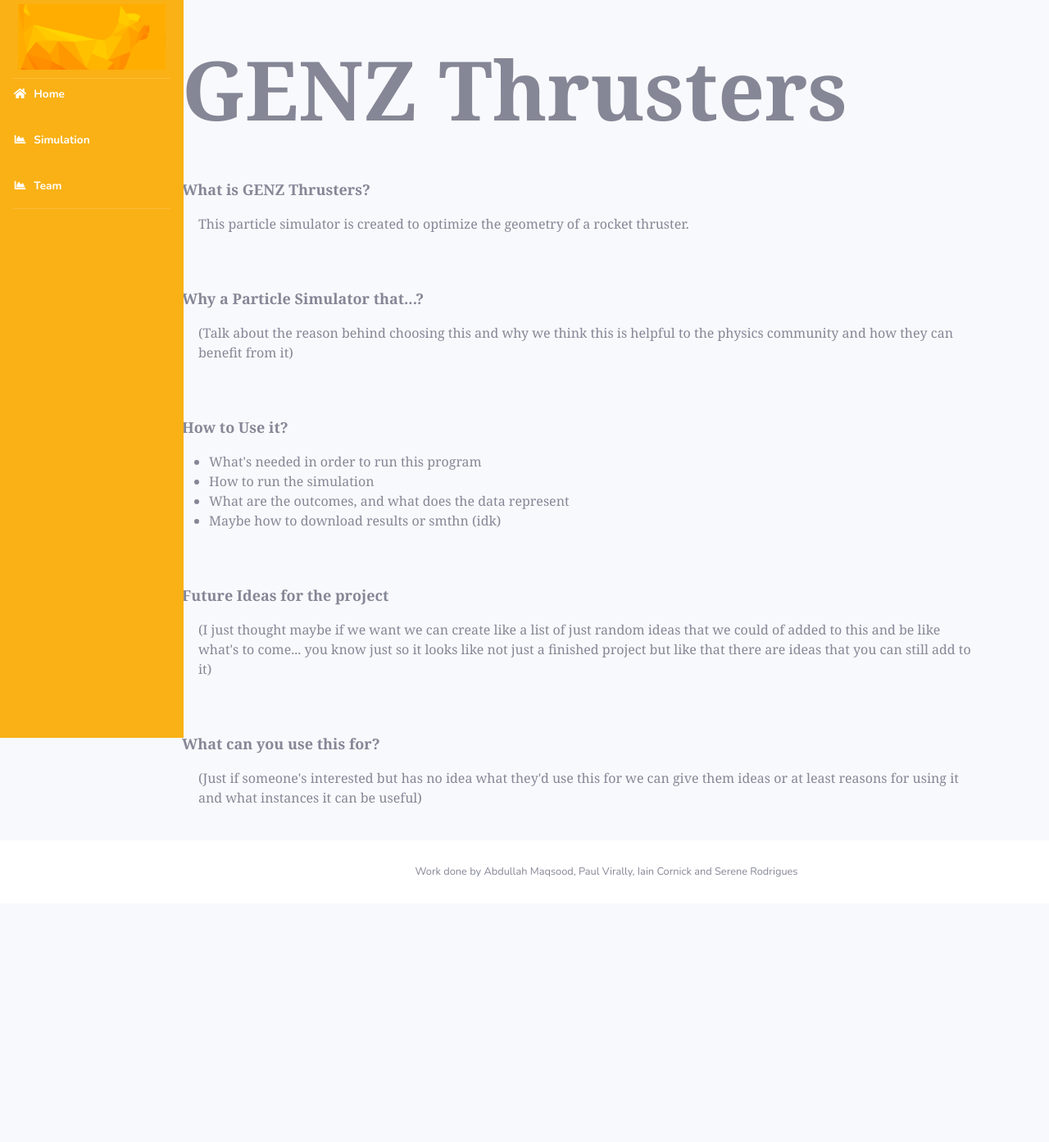
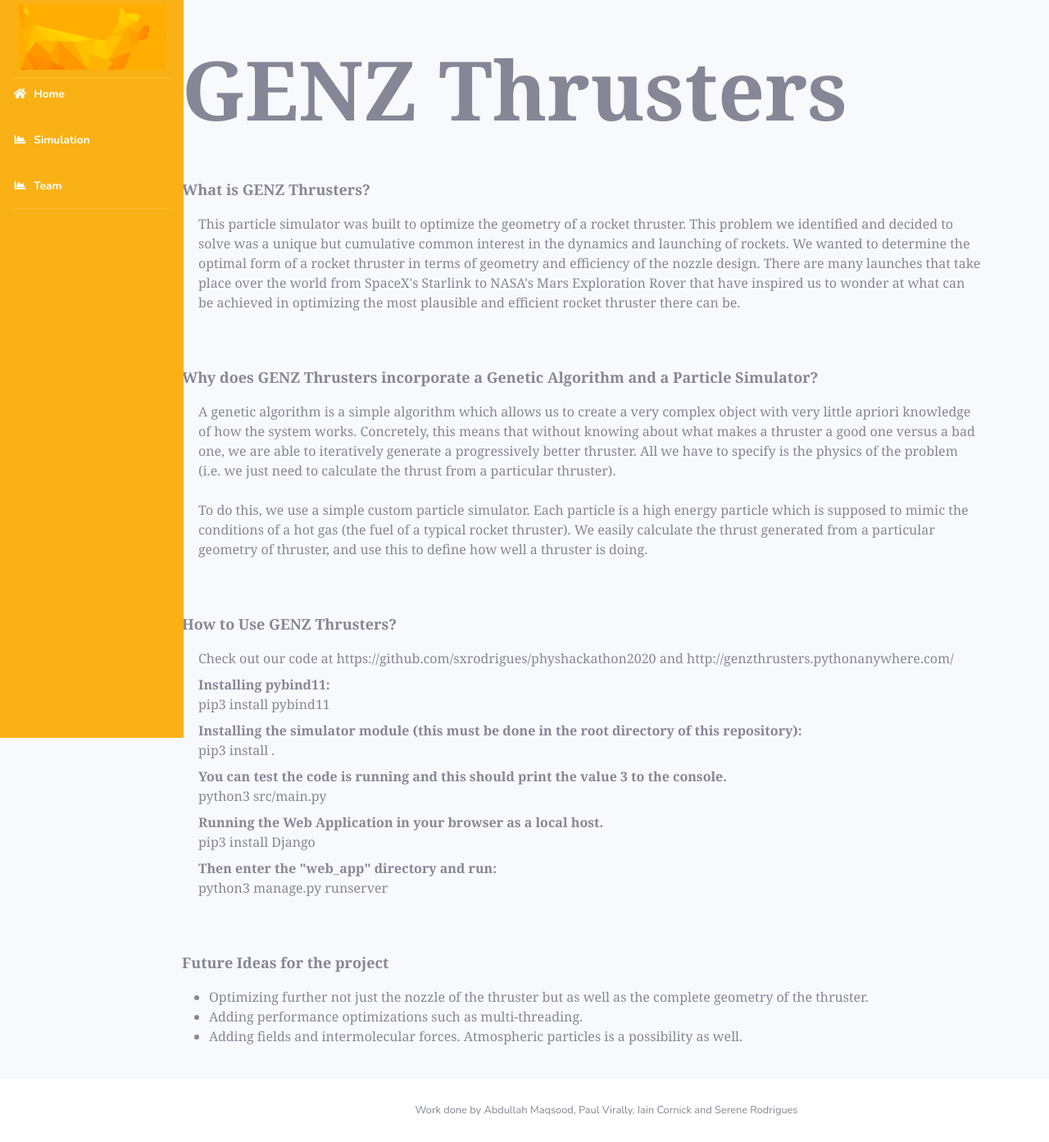
Before and after one commit to sxrodrigues/physhackathon2020, a Django app: page / in a window 1280 px wide. Shown: the whole page at 82% size. Before the commit the page ends 1070 px from the top, so only its background shows below. Run offline with Django 3.2, Linux system fonts and the light colour scheme; parts of the project's set-up code (start-up, migrations or seed data) failed here and were passed over; some libraries are stand-ins or nearby versions.

Commit message:
Home page done

```diff
--- a/web_app/templates/simapp/about.html
+++ b/web_app/templates/simapp/about.html
@@ -45,6 +45,4 @@
     <div class="w3-panel w3-padding-64">⠀⠀⠀⠀⠀⠀⠀⠀</div>
  </div>
 
-    {% endblock content %}
-
-    <!--img src="{% static 'simapp/charlie.png' %}" alt="Trying a picture" width="500" height="333"-->
+{% endblock content %}
--- a/web_app/templates/simapp/start.html
+++ b/web_app/templates/simapp/start.html
@@ -16,41 +16,46 @@
         What is GENZ Thrusters?</p>
 
     <p style ="padding-left: 20px; font-family: Cambria, Cochin, Georgia, Times, 'Times New Roman', serif">
-    This particle simulator is created to optimize the geometry of a rocket thruster.</p>
+        This particle simulator was built to optimize the geometry of a rocket thruster. This problem we identified and decided to solve was a unique but cumulative common interest in the dynamics and launching of rockets. We wanted to determine the optimal form of a rocket thruster in terms of geometry
+         and efficiency of the nozzle design. There are many launches that take place over the world from SpaceX's Starlink to NASA's Mars Exploration Rover that have inspired us to wonder at what can be achieved in optimizing the most plausible and efficient rocket thruster there can be.</p>
 
     <p style ="padding-top: 50px; font-family: Cambria, Cochin, Georgia, Times, 'Times New Roman', serif; font-weight: bolder; font-size: large;">
-        Why a Particle Simulator that...?</p>
+        Why does GENZ Thrusters incorporate a Genetic Algorithm and a Particle Simulator?</p>
 
     <p style ="padding-left: 20px; font-family: Cambria, Cochin, Georgia, Times, 'Times New Roman', serif">
-        (Talk about the reason behind choosing this and why we think this is helpful to the physics community and how they can benefit from it)
+        A genetic algorithm is a simple algorithm which allows us to create a very complex object with very little apriori knowledge of how the system works. Concretely, this means that without knowing about what makes a thruster a good one versus a bad one, we are able to iteratively generate a progressively better thruster. All we have to specify is the physics of the problem (i.e. we just need to calculate the thrust from a particular thruster). <br>
+        <br>
+        To do this, we use a simple custom particle simulator. Each particle is a high energy particle which is supposed to mimic the conditions of a hot gas (the fuel of a typical rocket thruster). We easily calculate the thrust generated from a particular geometry of thruster, and use this to define how well a thruster is doing.
+
     </p>
 
     <p style ="padding-top: 50px; font-family: Cambria, Cochin, Georgia, Times, 'Times New Roman', serif; font-weight: bolder; font-size: large;">
-        How to Use it?</p>
+        How to Use GENZ Thrusters?</p>
 
-    <ul style ="padding-left: 33px; font-family: Cambria, Cochin, Georgia, Times, 'Times New Roman', serif">
-        <li>What's needed in order to run this program</li>
-        <li>How to run the simulation</li>
-        <li>What are the outcomes, and what does the data represent</li>
-        <li>Maybe how to download results or smthn (idk)</li>
-    </ul>
+    <dl style = "padding-left: 20px; font-family: Cambria, Cochin, Georgia, Times, 'Times New Roman', serif">
+        <dd>Check out our code at https://github.com/sxrodrigues/physhackathon2020 and
+            http://genzthrusters.pythonanywhere.com/</dd>
+        <dt>Installing pybind11: </dt>
+        <dd>pip3 install pybind11</dd>
+        <dt>Installing the simulator module (this must be done in the root directory of this repository): </dt>
+        <dd>pip3 install . </dd>
+        <dt>You can test the code is running and this should print the value 3 to the console.</dt>
+        <dd>python3 src/main.py</dd>
+        <dt>Running the Web Application in your browser as a local host.</dt>
+        <dd>pip3 install Django</dd>
+        <dt>Then enter the "web_app" directory and run:</dt>
+        <dd>python3 manage.py runserver</dd>
+    </dl>
 
     <p style ="padding-top: 50px; font-family: Cambria, Cochin, Georgia, Times, 'Times New Roman', serif; font-weight: bolder; font-size: large;">
         Future Ideas for the project</p>
 
-    <p style ="padding-left: 20px; font-family: Cambria, Cochin, Georgia, Times, 'Times New Roman', serif">
-        (I just thought maybe if we want we can create like a list of just random ideas that we could of added to this and be like
-        what's to come... you know just so it looks like not just a finished project but like that there are ideas that you can still
-        add to it)
-    </p>
-
-    <p style ="padding-top: 50px; font-family: Cambria, Cochin, Georgia, Times, 'Times New Roman', serif; font-weight: bolder; font-size: large;">
-        What can you use this for?</p>
-
-    <p style ="padding-left: 20px; font-family: Cambria, Cochin, Georgia, Times, 'Times New Roman', serif">
-        (Just if someone's interested but has no idea what they'd use this for we can give them ideas or at least
-        reasons for using it and what instances it can be useful)
-    </p>
+    <ul style ="padding-left: 33px; font-family: Cambria, Cochin, Georgia, Times, 'Times New Roman', serif">
+        <li>Optimizing further not just the nozzle of the thruster but as well as the complete geometry of the thruster.
+            </li>
+        <li>Adding performance optimizations such as multi-threading.</li>
+        <li>Adding fields and intermolecular forces. Atmospheric particles is a possibility as well.</li>
+        </ul>
 
     <div class="w3-panel w3-padding-64">⠀⠀⠀⠀⠀⠀⠀⠀</div>
  </div>
```
